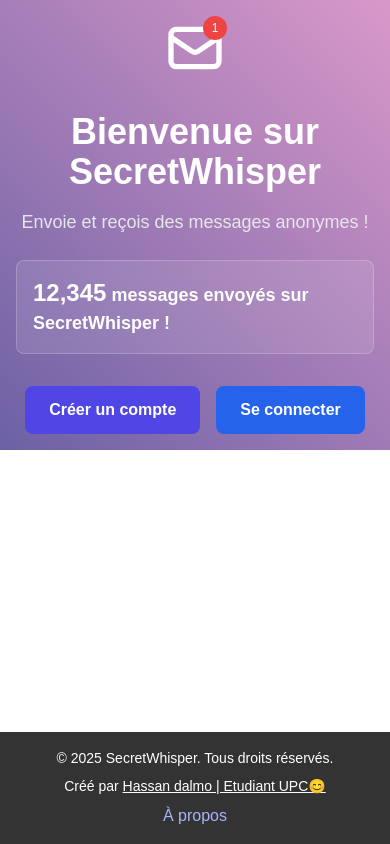
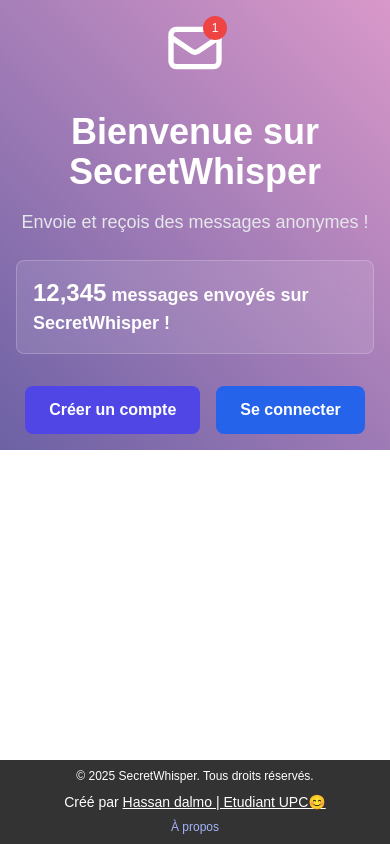
Before and after one commit to hassanpakou/secretwhisper, a Next.js app: page / in a window 390 px wide. Built offline with nearby package versions, Linux system fonts and the light colour scheme.

Commit message:
Correction de la taille du footer sur mobile pour qu'il soit compact et reste en bas

```diff
--- a/app/components/Footer.js
+++ b/app/components/Footer.js
@@ -2,17 +2,22 @@ import Link from "next/link";
 
 export default function Footer() {
   return (
-    <footer className="bg-black bg-opacity-80 text-white py-4">
-      <div className="max-w-4xl mx-auto flex flex-col sm:flex-row justify-between items-center px-4">
-        <p className="text-sm">© 2025 SecretWhisper. Tous droits réservés.</p>
+    <footer className="bg-black bg-opacity-80 text-white py-2 sm:py-3 w-full">
+      <div className="max-w-4xl mx-auto flex flex-col sm:flex-row justify-between items-center px-4 text-sm sm:text-base">
+        <p className="text-xs sm:text-sm text-center sm:text-left">
+          © 2025 SecretWhisper. Tous droits réservés.
+        </p>
         <p className="text-sm mt-2">
               Créé par{" "}
               <a href="https://linktr.ee/Hassandalmo" className="underline hover:text-blue-400">
                 Hassan dalmo | Etudiant UPC😊
               </a>
             </p>
-        <div className="mt-2 sm:mt-0">
-          <Link href="/about" className="text-indigo-300 hover:text-indigo-100 transition duration-200">
+        <div className="mt-1 sm:mt-0">
+          <Link
+            href="/about"
+            className="text-indigo-300 hover:text-indigo-100 transition duration-200 text-xs sm:text-sm"
+          >
             À propos
           </Link>
         </div>
```
